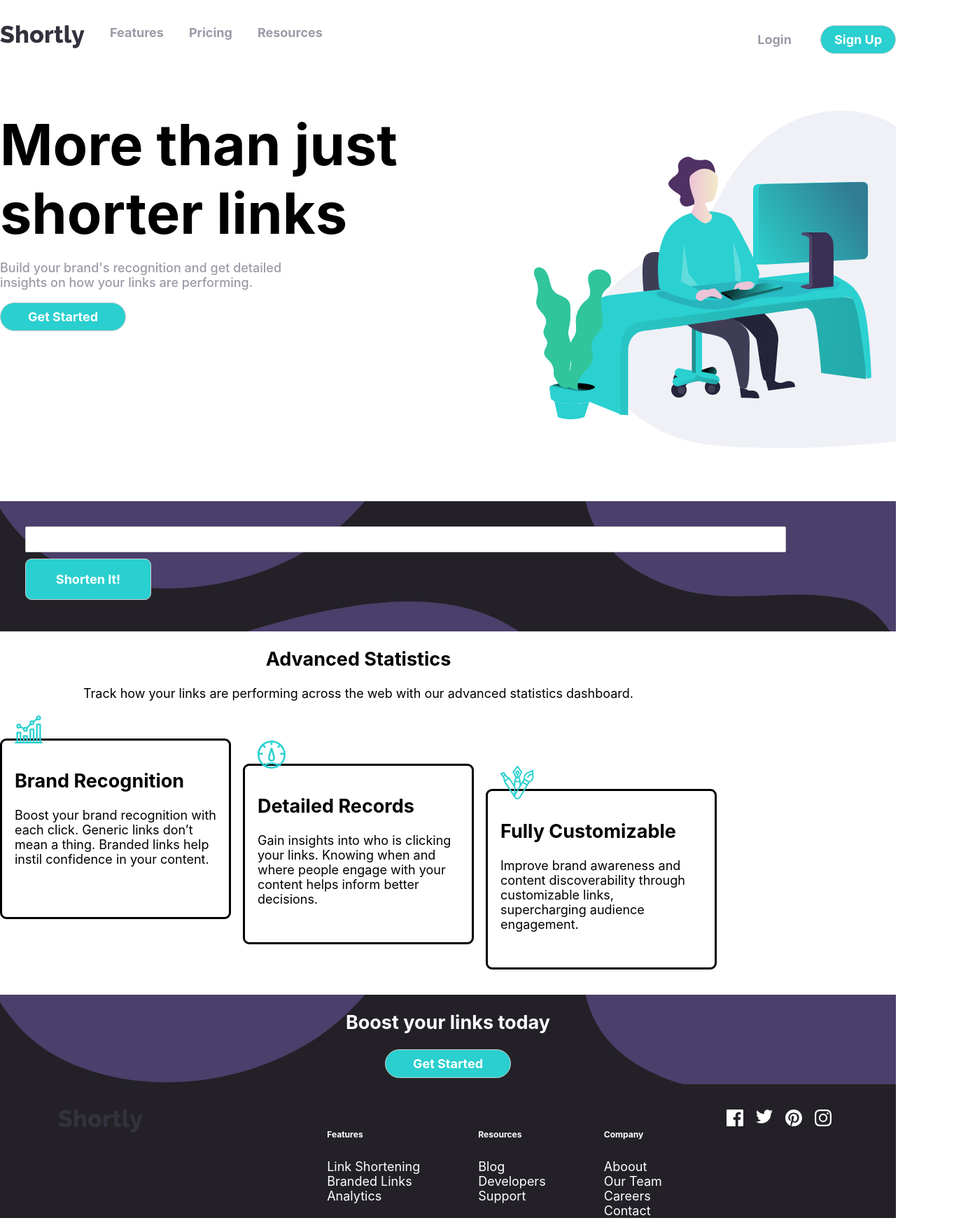
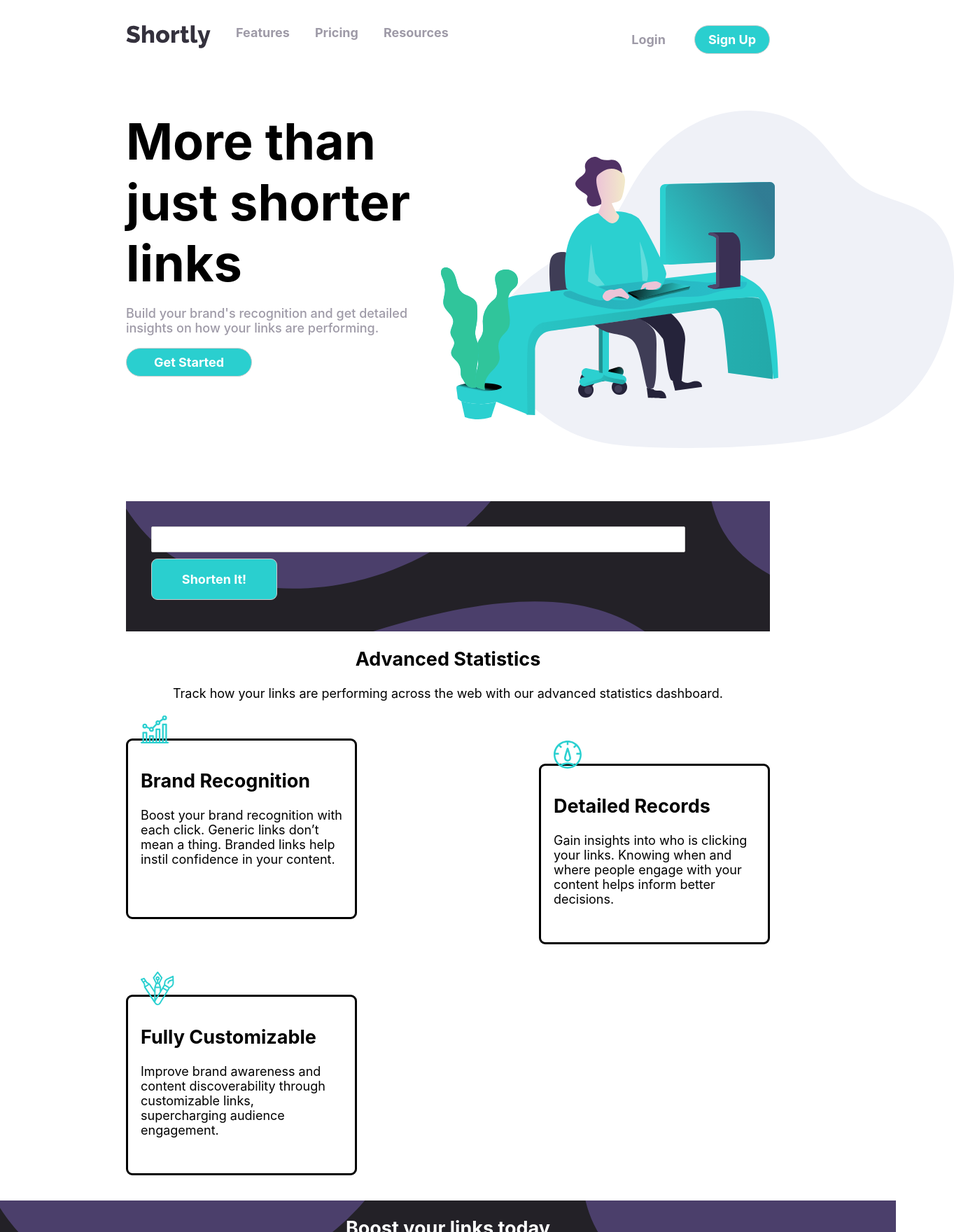
Before and after one commit to roc2246/urlShortening_frontEndMentor, a Svelte app: page / in a window 1280 px wide. Shown: the top 1760 px of the page at 70% size, 1363 px wide, since content can reach past the window. Built offline with nearby package versions, Linux system fonts and the light colour scheme.

Commit message:
Properly centered componenets in body

```diff
--- a/public/global.css
+++ b/public/global.css
@@ -7,6 +7,7 @@ body {
 	max-width: 1440px;
 	margin-left: auto;
 	margin-right: auto;
+	margin-top: 2rem;
 	box-sizing: border-box;
 }
 
--- a/src/scss/global.scss
+++ b/src/scss/global.scss
@@ -17,3 +17,7 @@ $fontweight-light: 500;
 $default-size: 98rem;
 
 // Mixins
+@mixin center-component {
+    margin-left: 10rem;
+      margin-right: 10rem;
+}
--- a/src/sections/BlurbContainer.svelte
+++ b/src/sections/BlurbContainer.svelte
@@ -39,8 +39,10 @@
 </section>
 
 <style lang="scss">
+  @import '../scss/global.scss';
   .blurb-container {
-    width: 80%;
+    padding-left: 10rem;
+    padding-right: 10rem;
     &__text-box{
       text-align: center;
     }
--- a/src/sections/Footer.svelte
+++ b/src/sections/Footer.svelte
@@ -33,13 +33,13 @@
   @import '../scss/global.scss';
   .footer {
     padding-top: 2rem;
+    padding-left: 10rem;
+    padding-right: 10rem;
     background-color: $very-dark-violet;
     display: flex;
     flex-direction: row;
-    justify-content: space-evenly;
-    &__logo {
-      margin-right: 10rem;
-    }
+    justify-content: space-between;
+
     &__links {
       display: flex;
       flex-direction: column;
--- a/src/sections/Form.svelte
+++ b/src/sections/Form.svelte
@@ -55,6 +55,8 @@
     background-image: url("/images/bg-boost-desktop.svg");
     background-color: $very-dark-violet;
     margin-top: 4rem;
+    margin-left: 10rem;
+    margin-right: 10rem;
     padding: 2rem;
     display: flex;
     flex-direction: row;
--- a/src/sections/Hero.svelte
+++ b/src/sections/Hero.svelte
@@ -21,7 +21,7 @@
   .heading-primary {
     margin-bottom: 0;
     margin-top: 0;
-    font-size: 4.5rem;
+    font-size: 4rem;
   }
   .paragraph-primary {
     color: $grayish-violet;
@@ -34,13 +34,13 @@
     display: flex;
     flex-direction: row;
     justify-content: space-between;
+    margin-left: 10rem;
     &__text-box {
       display: flex;
       flex-direction: column;
     }
     &__image {
       max-width: 100%;
-      overflow-x: hidden;
     }
   }
 
--- a/src/sections/Navigation.svelte
+++ b/src/sections/Navigation.svelte
@@ -25,7 +25,9 @@
     &--desktop {
       display: flex;
       flex-direction: row;
-      margin-top: 2rem;
+      flex-wrap: wrap;
+      margin-left: 10rem;
+      margin-right: 10rem;
     }
     &__img-box {
       margin-right: 1rem;
```
